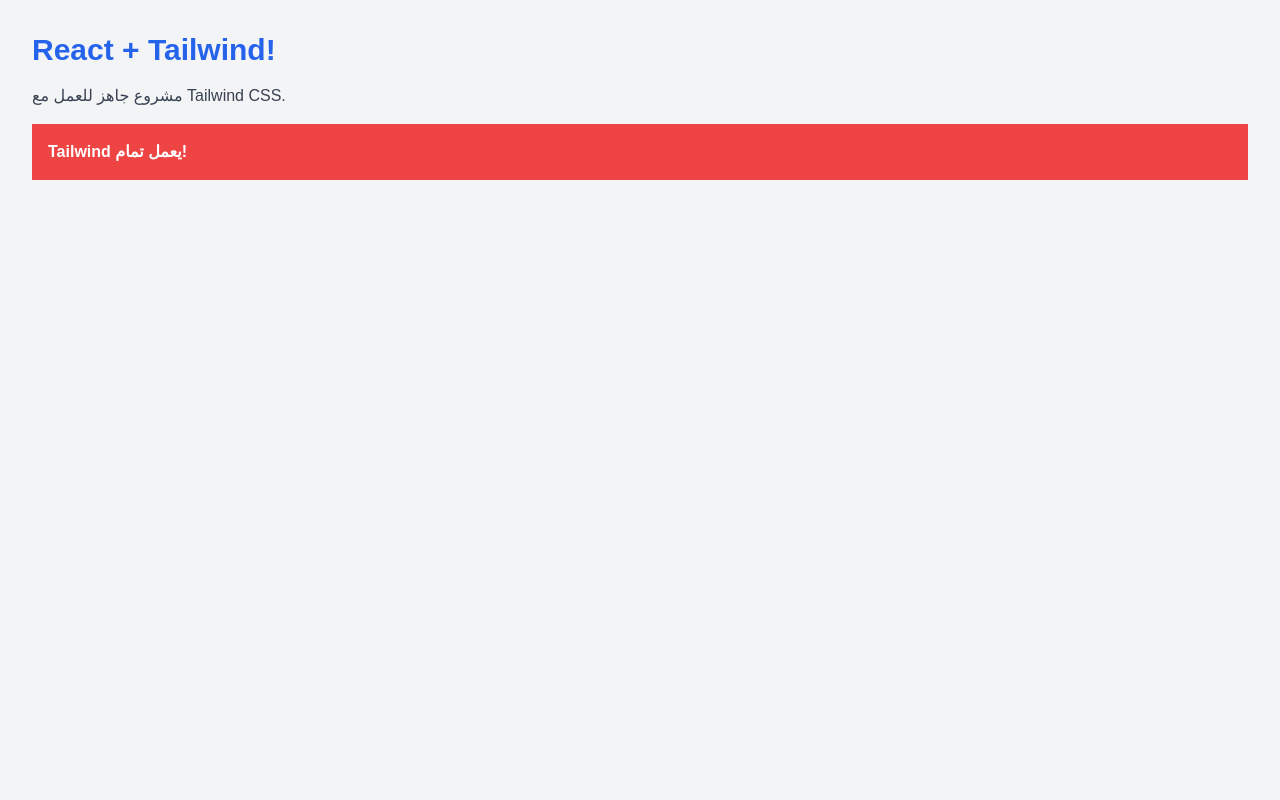
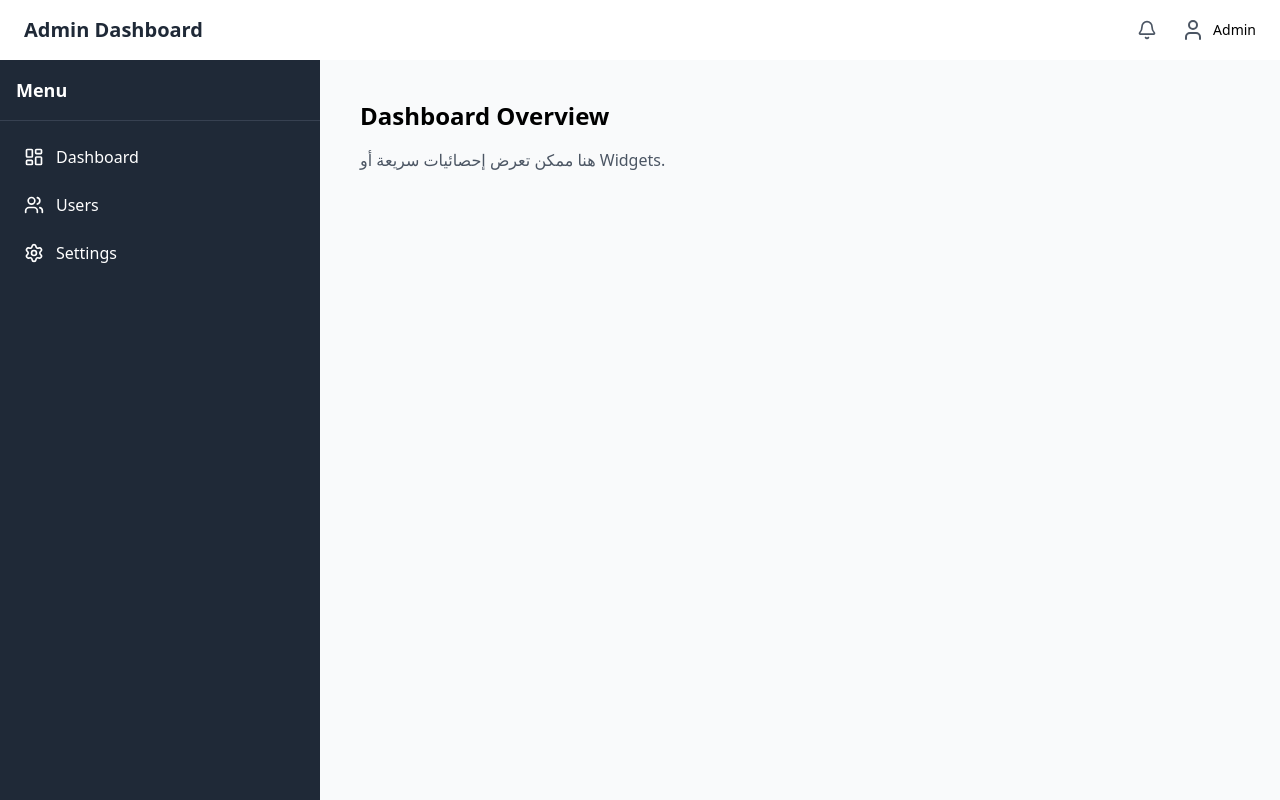
Before and after one commit to aya20sabry/admin-dashboard-ecommerce-react.js, a React (Vite) app: page / in a window 1280 px wide. Built offline with nearby package versions, Linux system fonts and the light colour scheme.

Commit message:
layout done

```diff
--- a/src/App.jsx
+++ b/src/App.jsx
@@ -1,16 +1,12 @@
-import React from "react";
-import "./App.css";
+
+import { BrowserRouter as Router } from "react-router-dom";
+import AppRoutes from "./routes/AppRoutes";
 
 function App() {
   return (
-    <div className="p-8">
-      <h1 className="text-3xl font-bold text-blue-600">React + Tailwind!</h1>
-      <p className="mt-4 text-gray-700">مشروع جاهز للعمل مع Tailwind CSS.</p>
-
-      <div className="bg-red-500 text-white p-4 mt-4 font-bold">
-        Tailwind يعمل تمام!
-      </div>
-    </div>
+    <Router>
+    <AppRoutes/>
+  </Router>
   );
 }
 
--- /dev/null
+++ b/src/components/layout/Layout.jsx
@@ -0,0 +1,23 @@
+// src/components/layout/Layout.jsx
+
+import Navbar from "./Navbar";
+import Sidebar from "./Sidebar";
+
+export default function Layout({ children }) {
+  return (
+    <div className="flex flex-col h-screen">
+      {/* Header / Navbar */}
+      <Navbar />
+
+      <div className="flex flex-1">
+        {/* Sidebar */}
+        <Sidebar />
+
+        {/* Main Content */}
+        <main className="flex-1 p-4 overflow-y-auto bg-gray-50">
+          {children}
+        </main>
+      </div>
+    </div>
+  );
+}
--- /dev/null
+++ b/src/components/layout/Navbar.jsx
@@ -0,0 +1,25 @@
+// src/components/layout/Navbar.jsx
+import { Bell, User } from "lucide-react";
+
+export default function Navbar() {
+  return (
+    <header className="flex items-center justify-between bg-white shadow px-6 py-3">
+      {/* Logo */}
+      <h1 className="text-xl font-bold text-gray-800">Admin Dashboard</h1>
+
+      {/* Right Side */}
+      <div className="flex items-center gap-4">
+        {/* Notification */}
+        <button className="p-2 rounded-full hover:bg-gray-100">
+          <Bell className="w-5 h-5 text-gray-600" />
+        </button>
+
+        {/* User Avatar */}
+        <div className="flex items-center gap-2">
+          <User className="w-6 h-6 text-gray-600" />
+          <span className="text-sm font-medium">Admin</span>
+        </div>
+      </div>
+    </header>
+  );
+}
--- /dev/null
+++ b/src/components/layout/Sidebar.jsx
@@ -0,0 +1,34 @@
+// src/components/layout/Sidebar.jsx
+import { LayoutDashboard, Users, FileBarChart, Settings } from "lucide-react";
+import { Link } from "react-router-dom";
+
+export default function Sidebar() {
+  return (
+    <aside className="w-80 bg-gray-800 text-white flex flex-col">
+      <div className="p-4 text-lg font-bold border-b border-gray-700">
+        Menu
+      </div>
+      <nav className="flex-1 p-4 space-y-2">
+        <Link
+          to="/"
+          className="flex items-center gap-3 p-2 rounded hover:bg-gray-700"
+        >
+          <LayoutDashboard size={20} /> Dashboard
+        </Link>
+        <Link
+          to="/users"
+          className="flex items-center gap-3 p-2 rounded hover:bg-gray-700"
+        >
+          <Users size={20} /> Users
+        </Link>
+
+        <Link
+          to="/settings"
+          className="flex items-center gap-3 p-2 rounded hover:bg-gray-700"
+        >
+          <Settings size={20} /> Settings
+        </Link>
+      </nav>
+    </aside>
+  );
+}
--- /dev/null
+++ b/src/pages/Dashboard/Overview.jsx
@@ -0,0 +1,12 @@
+import React from "react";
+
+const Overview = () => {
+  return (
+    <div className="p-6">
+      <h1 className="text-2xl font-bold mb-4">Dashboard Overview</h1>
+      <p className="text-gray-600">هنا ممكن تعرض إحصائيات سريعة أو Widgets.</p>
+    </div>
+  );
+};
+
+export default Overview;
--- /dev/null
+++ b/src/pages/Dashboard/Settings.jsx
@@ -0,0 +1,12 @@
+import React from "react";
+
+const Settings = () => {
+  return (
+    <div className="p-6">
+      <h1 className="text-2xl font-bold mb-4">Settings</h1>
+      <p className="text-gray-600">صفحة إعدادات النظام أو الحساب.</p>
+    </div>
+  );
+};
+
+export default Settings;
--- /dev/null
+++ b/src/pages/Dashboard/Users.jsx
@@ -0,0 +1,12 @@
+import React from "react";
+
+const Users = () => {
+  return (
+    <div className="p-6">
+      <h1 className="text-2xl font-bold mb-4">Users Management</h1>
+      <p className="text-gray-600">صفحة إدارة المستخدمين (جدول بيانات، أزرار إضافة/تعديل/حذف).</p>
+    </div>
+  );
+};
+
+export default Users;
--- /dev/null
+++ b/src/routes/AppRoutes.jsx
@@ -0,0 +1,47 @@
+import React from "react";
+import { Routes, Route, Navigate } from "react-router-dom";
+
+import Layout from "../components/layout/Layout";
+
+// Dashboard Pages
+import Overview from "../pages/Dashboard/Overview";
+import Users from "../pages/Dashboard/Users";
+import Settings from "../pages/Dashboard/Settings";
+
+const AppRoutes = () => {
+  return (
+    <Routes>
+      <Route
+        path="/"
+        element={
+          <Layout>
+            <Overview />
+          </Layout>
+        }
+      />
+
+      <Route
+        path="/users"
+        element={
+          <Layout>
+            <Users />
+          </Layout>
+        }
+      />
+
+      <Route
+        path="/settings"
+        element={
+          <Layout>
+            <Settings />
+          </Layout>
+        }
+      />
+
+      {/* أي Route مش موجود يرجع للصفحة الرئيسية */}
+      <Route path="*" element={<Navigate to="/" replace />} />
+    </Routes>
+  );
+};
+
+export default AppRoutes;
--- /dev/null
+++ b/src/routes/ProtectedRoute.jsx
@@ -0,0 +1,13 @@
+import React from "react";
+import { Navigate } from "react-router-dom";
+// import { useAuth } from "../hooks/useAuth";
+
+const ProtectedRoute = ({ children }) => {
+//   const { user } = useAuth(); // hook بيرجع حالة المستخدم
+//   if (!user) {
+    return <Navigate to="/" replace />;
+  }
+//   return children;
+// };
+
+export default ProtectedRoute;
--- /dev/null
+++ b/src/routes/PublicRoute.jsx
@@ -0,0 +1,13 @@
+import React from "react";
+import { Navigate } from "react-router-dom";
+// import { useAuth } from "../hooks/useAuth";
+
+const PublicRoute = ({ children }) => {
+//   const { user } = useAuth();
+//   if (user) {
+    return <Navigate to="/" replace />;
+  }
+//   return children;
+// };
+
+export default PublicRoute;
```
Also changed, not shown: package.json (+7 -5 lines), 1 other file (tests, documents, lock files or other folders).
